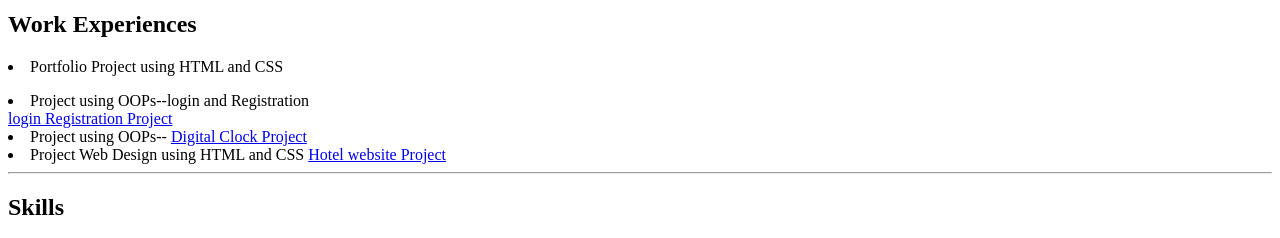
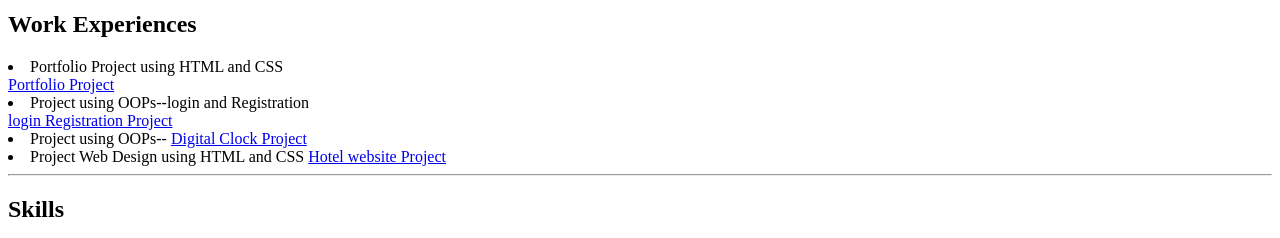
Before and after one commit to Aichuk111/googleAichhuk1, a plain HTML site: page index.html in a window 1280 px wide. Shown: the part 518-756 px from the top of the page. Drawn offline with Linux system fonts and the light colour scheme.

Commit message:
Update index.html

```diff
--- a/index.html
+++ b/index.html
@@ -35,9 +35,7 @@
    <h2>Work Experiences</h2>
 
     <li>Portfolio Project using HTML and CSS  </li>
-    <p>
-
-    </p>
+ <a href="https://aichuk111.github.io/googleAichhuk1/">Portfolio Project</a>
    <li>Project using OOPs--login and Registration</li>
    <a href="./logreg1.cpp">login Registration Project</a>
 <li>Project using OOPs--
```
